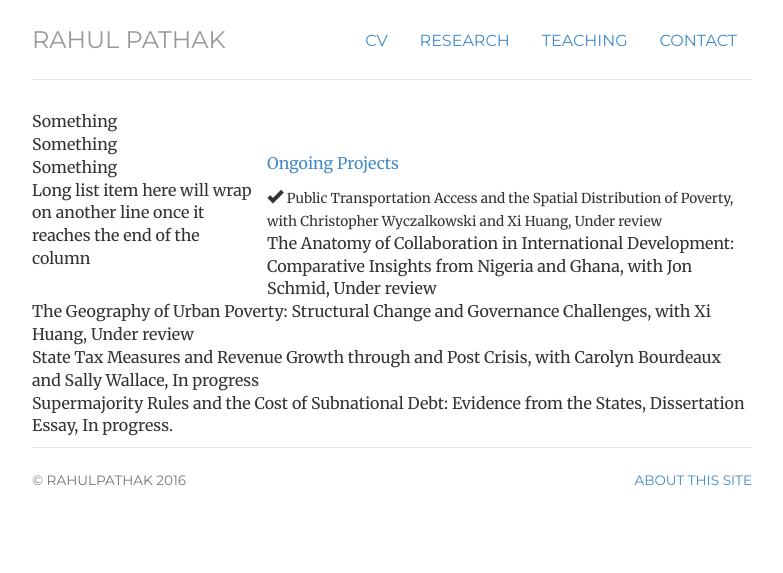
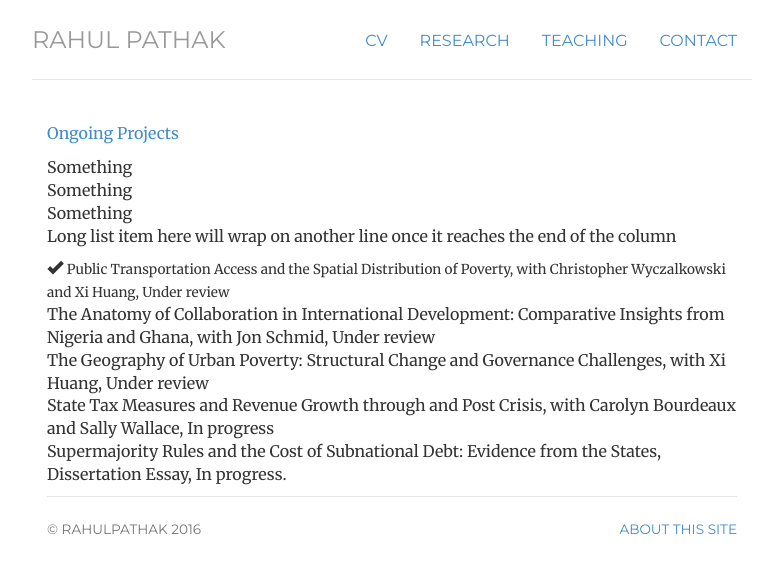
Before and after one commit to pathak-rahul/pathak-rahul.github.io, a Jekyll site: the page built from ongoing/index.html, in a window 1280 px wide. Shown: the top 573 px of the page, without its empty margins (248-1031 px from the left). Built offline with Jekyll 4.4.1, drawn with Linux system fonts in a browser that asks for light colours.

Commit message:
Update index.html

```diff
--- a/ongoing/index.html
+++ b/ongoing/index.html
@@ -3,9 +3,13 @@ layout: default
 title: ongoing
 ---
 
-	<div class="row">
+<div class="row marketing">
+	<div class="col-sm-12">
+	</div>
+	<div itemscope itemtype="http://data-vocabulary.org/Person" class="col-sm-12">
 
-		<div class="col-sm-4">
+<p class="text-primary">Ongoing Projects</p>
+
 			<ul class="list-unstyled icon-list chevron-right">
   				<li>Something</li>
   				<li>Something</li>
@@ -13,16 +17,6 @@ title: ongoing
   				<li>Long list item here will wrap on another line once it reaches the end of the column</li>
 			</ul>
 
-  		</div>
-
-
-
-<div class="row marketing">
-	<div class="col-sm-12">
-	</div>
-	<div itemscope itemtype="http://data-vocabulary.org/Person" class="col-sm-12">
-
-<p class="text-primary">Ongoing Projects</p>
 
 <ul class="list-unstyled">
 
```
